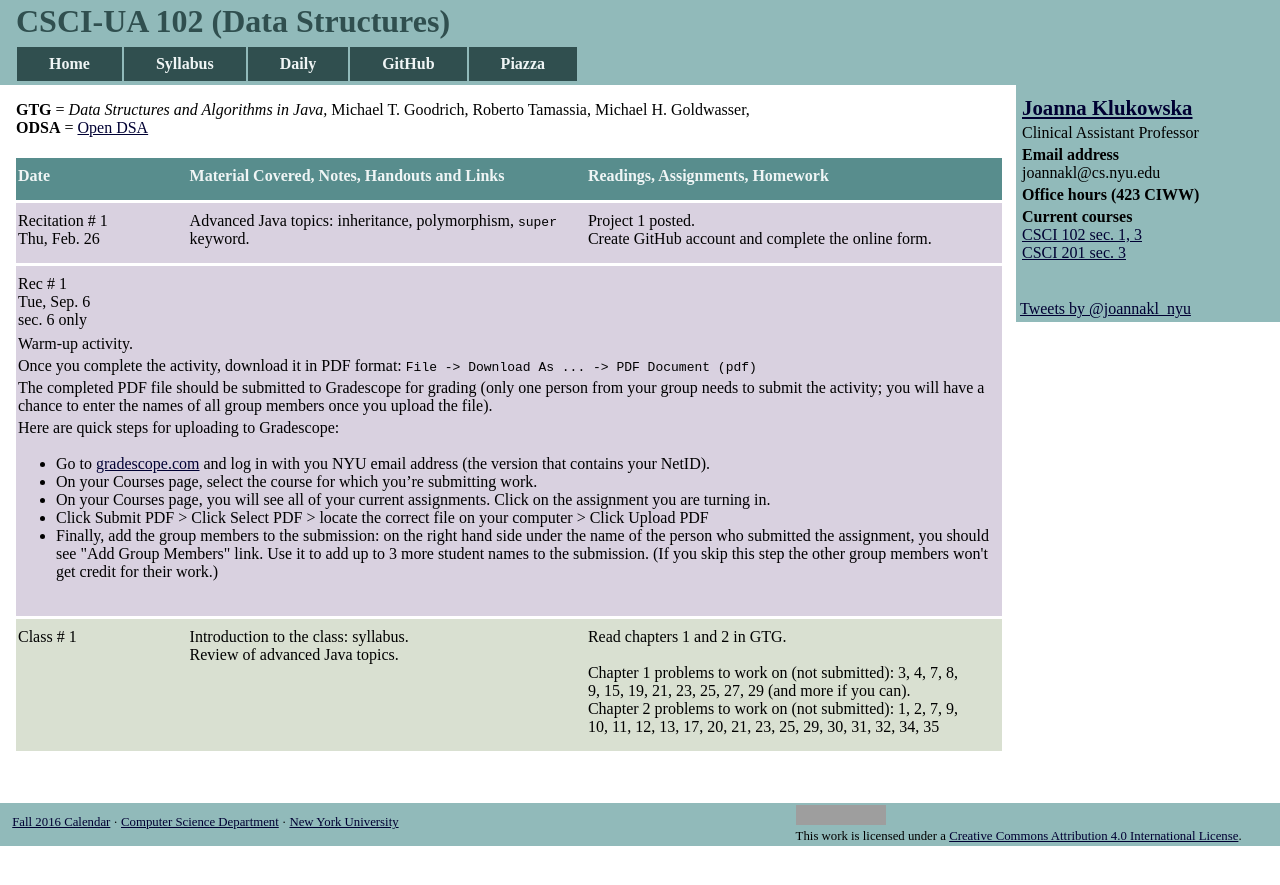
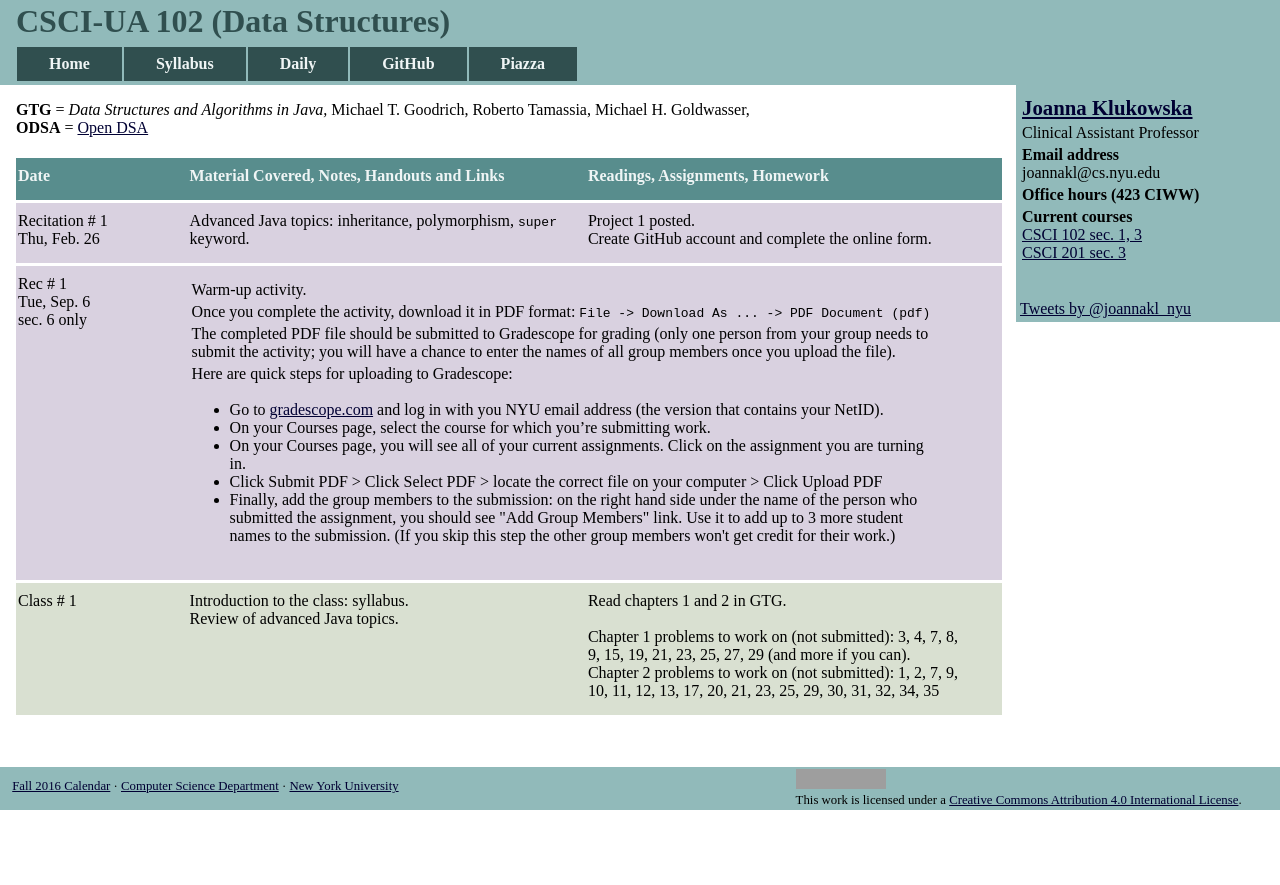
Before and after one commit to joannakl/cs102_f17, a Jekyll site: the page built from daily.html, in a window 1280 px wide. Shown: the top 885 px of the page. Built offline with Jekyll 4.4.1, drawn with Linux system fonts in a browser that asks for light colours; comment, search, counter and statistics services are not loaded; grey boxes are pictures that could not be loaded.

Commit message:
updating daily for the first few days

```diff
--- a/resources/css/course_page.css
+++ b/resources/css/course_page.css
@@ -212,6 +212,9 @@ td {
 .column_materials {
   vertical-align: top;
 }
+.column_recitation {
+  vertical-align: top;
+}
 .column_assign {
   vertical-align: top;
 }
@@ -221,6 +224,10 @@ td {
     font-weight: bold;
   }
   .column_materials {
+    border-bottom: 2px dotted white;
+    padding-top: 3px;
+  }
+  .column_recitation {
     border-bottom: 2px dotted white;
     padding-top: 3px;
   }
@@ -258,6 +265,11 @@ td {
     margin-right: 2%;
     display: inline-block;
   }
+  .column_recitation {
+    width: 76%;
+    margin-right: 2%;
+    display: inline-block;
+  }
   .column_assign {
     width: 38%;
     margin-right: 2%;
```
